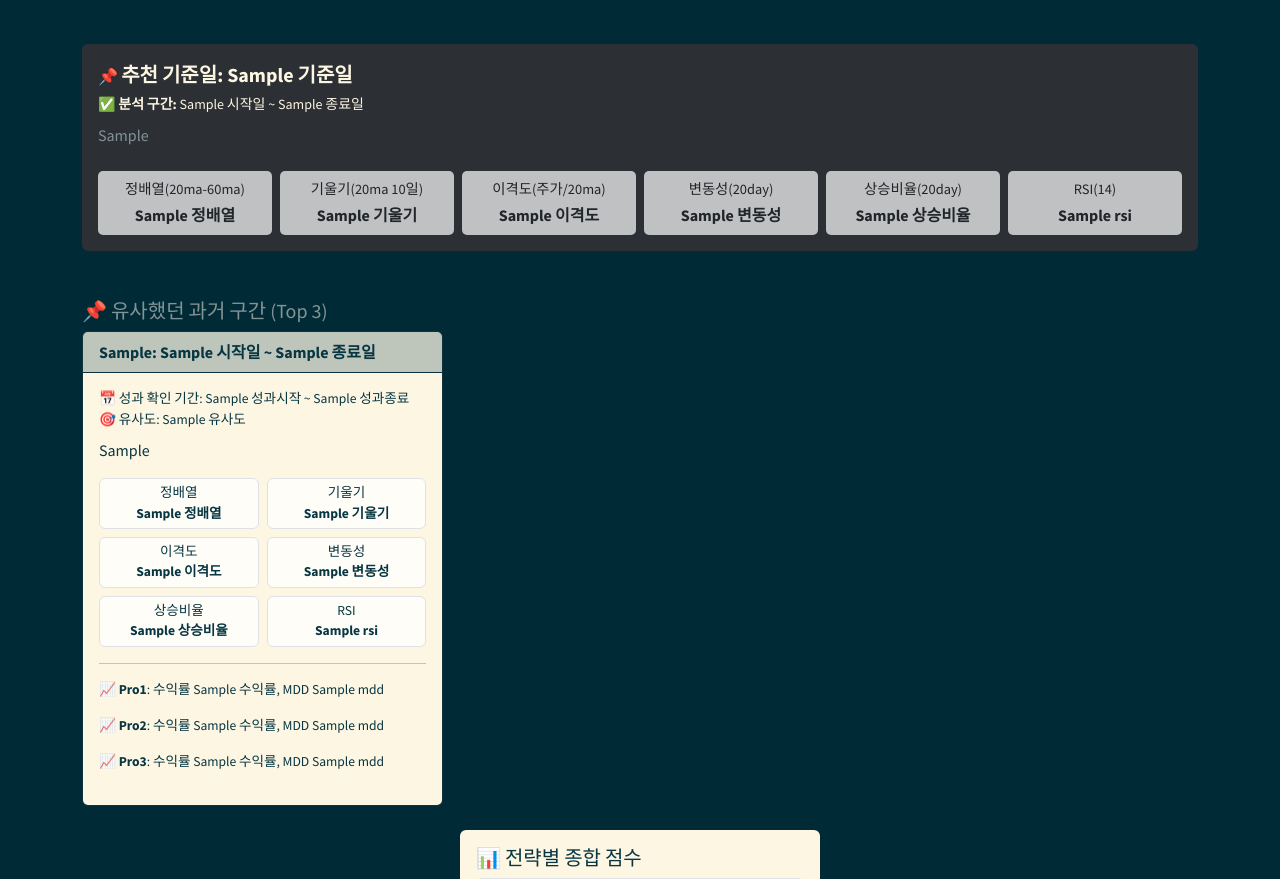
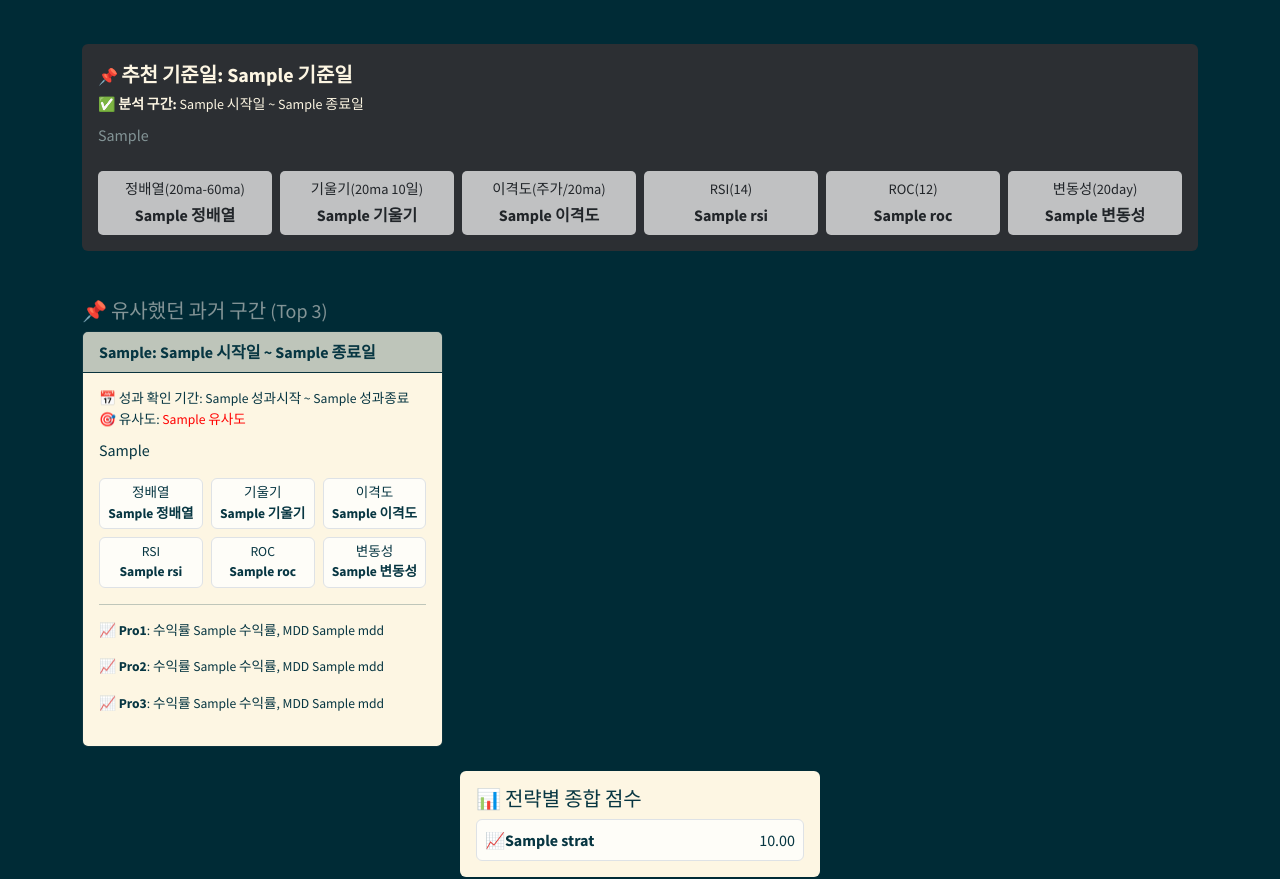
Before and after one commit to kangpro-derek/proradar0458, a Flask app: template templates/recommend.html in a window 1280 px wide. Shown: the part 304-1183 px from the top of the page. Run offline with Flask 3, Linux system fonts and the light colour scheme; the template is opened without the code that fills it: most values are stand-ins (such as "Sample title", 1, 10 or a date in 2020); parts of the project's set-up code (start-up, migrations or seed data) failed here and were passed over; some libraries are stand-ins or nearby versions.

Commit message:
캐시 방식 보완

```diff
--- a/app.py
+++ b/app.py
@@ -12,6 +12,7 @@ from utils.backtest import run_simple_ttl_backtest, get_price_data
 from utils.backtest import get_price_data, run_daily_rolling_backtest
 from utils.recommend import recommend_best_strategy, calculate_rsi
 from utils.backtest import run_simple_ttl_backtest
+from utils.recommend import calculate_roc
 
 TIERS = 6
 
@@ -51,7 +52,7 @@ def backtest():
 
         end = request.form.get("end", datetime.today().strftime("%Y-%m-%d"))
         # ✅ 종료일을 포함하도록 하루 추가
-        yf_end = (datetime.strptime(end, "%Y-%m-%d") + timedelta(days=1)).strftime("%Y-%m-%d")
+        # yf_end = (datetime.strptime(end, "%Y-%m-%d") + timedelta(days=1)).strftime("%Y-%m-%d")
         end = min(end, datetime.today().strftime("%Y-%m-%d"))
         selected_end = end  # ✅ 사용자가 입력한 값을 유지할 변수
 
@@ -62,8 +63,8 @@ def backtest():
         extended_start = (start_date_obj - timedelta(days=90)).strftime("%Y-%m-%d")
 
         # ✅ 확장 구간으로 데이터 요청
-        df = get_price_data(symbol, extended_start, yf_end)
-        print(f"📊 확장된 데이터 행 수: {len(df)}")
+        df = get_price_data(symbol, extended_start, end)
+        # print(f"📊 확장된 데이터 행 수: {len(df)}")
 
         # ✅ 이동평균선을 위한 계산
         df["ma20"] = df["close"].rolling(window=20).mean()
@@ -112,7 +113,7 @@ def backtest():
             "기울기": f"{latest['기울기']:.2f}%",
             "이격도": f"{latest['이격도']:.2f}%",
             "변동성": f"{latest['변동성']:.4f}",
-            "상승비율": f"{latest['상승비율']:.2%}",
+            "ROC": f"{latest['ROC']/100:.2%}",
             "RSI": f"{latest['RSI']:.2f}"
         }
 
@@ -302,7 +303,7 @@ def run_recommendation_logic(target_date):
     df["이격도"] = (df["close"] / df["ma20"] - 1) * 100
     df["수익률"] = df["close"].pct_change()
     df["변동성"] = df["수익률"].rolling(window=20).std() * (20 ** 0.5)
-    df["상승비율"] = df["수익률"].rolling(window=20).apply(lambda x: (x > 0).mean(), raw=True)
+    df["ROC"] = calculate_roc(df["close"], period=12)
     df["RSI"] = calculate_rsi(df["close"], period=14)
 
     # ✅ 해당일 기준 최근 30일
@@ -358,7 +359,7 @@ def run_performance_backtests(df, start_date, end_date):
     test_df = df[df["date"] >= start_date].reset_index(drop=True)
 
     # ✅ 지표 제거: 수익률에 영향 없도록
-    test_df = test_df.drop(columns=["ma20", "ma60", "기울기", "정배열", "이격도", "RSI", "변동성", "상승비율"], errors="ignore")
+    test_df = test_df.drop(columns=["ma20", "ma60", "기울기", "정배열", "이격도", "RSI", "변동성", "ROC"], errors="ignore")
 
     # ✅ 전략별 백테스트 실행
     result1 = run_simple_ttl_backtest(test_df, PRO1_WEIGHTS)
@@ -470,7 +471,7 @@ def recommend():
         cutoff_date = (target_date - timedelta(days=30)).date()
         past_df = rolling_df[rolling_df["종료일"] < cutoff_date].copy()
 
-        merge_cols = ["종료일", "기울기", "정배열", "이격도", "상승비율", "변동성", "RSI"]
+        merge_cols = ["종료일", "기울기", "정배열", "이격도", "ROC", "변동성", "RSI"]
         past_df = pd.merge(past_df, df[merge_cols], on="종료일", how="left")
 
         top_matches_df = recommend_best_strategy(recent_window, past_df)
@@ -504,16 +505,39 @@ def recommend():
             matched_row = matched_row.iloc[0]
 
             # ✅ 유사 구간 차트 생성
-            start_date = pd.to_datetime(row["시작일"]).date()
-            end_date = pd.to_datetime(row["종료일"]).date()
-            match_plot_df = df[(df["date"].dt.date >= start_date) & (df["date"].dt.date <= end_date)].copy()
+           # 차트 범위: 유사구간 시작 ~ 성과구간 종료
+            plot_start = pd.to_datetime(row["시작일"])
+            plot_end = 성과종료  # 이미 datetime 형식일 것
+
+            match_plot_df = df[(df["date"] >= plot_start) & (df["date"] <= plot_end)].copy()
+
+            # 차트 생성
             match_chart = go.Figure()
             match_chart.add_trace(go.Scatter(x=match_plot_df["date"], y=match_plot_df["close"], name="종가", line=dict(color="white")))
             match_chart.add_trace(go.Scatter(x=match_plot_df["date"], y=match_plot_df["ma20"], name="MA20", line=dict(color="orange")))
             match_chart.add_trace(go.Scatter(x=match_plot_df["date"], y=match_plot_df["ma60"], name="MA60", line=dict(color="green")))
 
+            # ✅ 성과 시작일에 세로선 추가
+            match_chart.add_shape(
+                type="line",
+                x0=성과시작,
+                x1=성과시작,
+                y0=0,
+                y1=1,
+                xref="x",
+                yref="paper",
+                line=dict(color="red", width=2, dash="dot")
+            )
+
+            match_chart.add_vrect(
+                x0=성과시작, x1=성과종료,
+                fillcolor="rgba(255, 100, 100, 0.2)",  # 붉은색 반투명
+                layer="below",
+                line_width=0,
+            )
+
             match_chart.update_layout(
-                xaxis=dict(title=''),
+                xaxis=dict(title='', range=[plot_start, plot_end]),
                 yaxis_title="주가 (로그)",
                 yaxis_type="log",
                 template="plotly_dark",
@@ -521,6 +545,7 @@ def recommend():
                 margin=dict(l=30, r=20, t=30, b=0),
                 legend=dict(x=0.01, y=0.99, bgcolor="rgba(0,0,0,0)", borderwidth=0)
             )
+
             match_chart_html = pio.to_html(match_chart, full_html=False, config={"staticPlot": True})
 
             top_details.append({
@@ -531,7 +556,7 @@ def recommend():
                 "기울기": f"{row['기울기']:.2f}%",
                 "이격도": f"{row['이격도']:.2f}%",
                 "변동성": f"{row['변동성']:.4f}",
-                "상승비율": f"{row['상승비율']:.2%}",
+                "ROC": f"{row['ROC']/100:.2%}",
                 "RSI": f"{row['RSI']:.2f}",
                 "유사도": f"{similarity}%",
                 "성과시작": 성과시작.strftime("%Y-%m-%d"),
@@ -593,7 +618,7 @@ def recommend():
             "기울기": f"{recent_window['기울기'].iloc[-1]:.2f}%",
             "이격도": f"{recent_window['이격도'].iloc[-1]:.2f}%",
             "변동성": f"{recent_window['변동성'].iloc[-1]:.4f}",
-            "상승비율": f"{recent_window['상승비율'].iloc[-1]:.2%}",
+            "ROC": f"{recent_window['ROC'].iloc[-1]/100:.2%}",
             "RSI": f"{recent_window['RSI'].iloc[-1]:.2f}",
             "유사구간": top_matches_df.to_dict(orient="records"),
             "점수": scores,
--- a/templates/recommend.html
+++ b/templates/recommend.html
@@ -128,20 +128,20 @@
     </div>
     <div class="col">
       <div class="analysis-card">
-        변동성(20day)
-        <strong>{{ recommend_result["변동성"] }}</strong>
+        RSI(14)
+        <strong>{{ recommend_result["RSI"] }}</strong>
       </div>
     </div>
     <div class="col">
       <div class="analysis-card">
-        상승비율(20day)
-        <strong>{{ recommend_result["상승비율"] }}</strong>
+        ROC(12)
+        <strong>{{ recommend_result["ROC"] }}</strong>
       </div>
     </div>
     <div class="col">
       <div class="analysis-card">
-        RSI(14)
-        <strong>{{ recommend_result["RSI"] }}</strong>
+        변동성(20day)
+        <strong>{{ recommend_result["변동성"] }}</strong>
       </div>
     </div>
   </div>
@@ -163,8 +163,13 @@
           <div class="card-body">
             <div class="mb-2 small text-dark">
               📅 성과 확인 기간: {{ item.성과시작 }} ~ {{ item.성과종료 }}<br>
-              🎯 유사도: {{ item.유사도 }}
+              🎯 유사도:
+              <span style="color: {% if item.유사도.replace('%', '')|float < 70 %}red{% else %}inherit{% endif %};">
+                {{ item.유사도 }}
+              </span>
             </div>
+
+
 
             <!-- ✅ 유사 구간 차트 출력 -->
             {% if item.차트 %}
@@ -172,13 +177,13 @@
             {% endif %}
 
             <!-- ✅ 지표 카드 (6개) -->
-            <div class="row row-cols-2 g-2 text-center mt-2">
+            <div class="row row-cols-3 g-2 text-center mt-2">
               <div class="col"><div class="border rounded p-1 bg-white bg-opacity-75 small">정배열<br><strong>{{ item.정배열 }}</strong></div></div>
               <div class="col"><div class="border rounded p-1 bg-white bg-opacity-75 small">기울기<br><strong>{{ item.기울기 }}</strong></div></div>
               <div class="col"><div class="border rounded p-1 bg-white bg-opacity-75 small">이격도<br><strong>{{ item.이격도 }}</strong></div></div>
+              <div class="col"><div class="border rounded p-1 bg-white bg-opacity-75 small">RSI<br><strong>{{ item.RSI }}</strong></div></div>
+              <div class="col"><div class="border rounded p-1 bg-white bg-opacity-75 small">ROC<br><strong>{{ item.ROC }}</strong></div></div>
               <div class="col"><div class="border rounded p-1 bg-white bg-opacity-75 small">변동성<br><strong>{{ item.변동성 }}</strong></div></div>
-              <div class="col"><div class="border rounded p-1 bg-white bg-opacity-75 small">상승비율<br><strong>{{ item.상승비율 }}</strong></div></div>
-              <div class="col"><div class="border rounded p-1 bg-white bg-opacity-75 small">RSI<br><strong>{{ item.RSI }}</strong></div></div>
             </div>
 
             <hr class="my-3">
```
Also changed, not shown: templates/backtest.html (+13 -11 lines), utils/backtest.py (+41 -20 lines), utils/recommend.py (+23 -5 lines), 2 other files.
